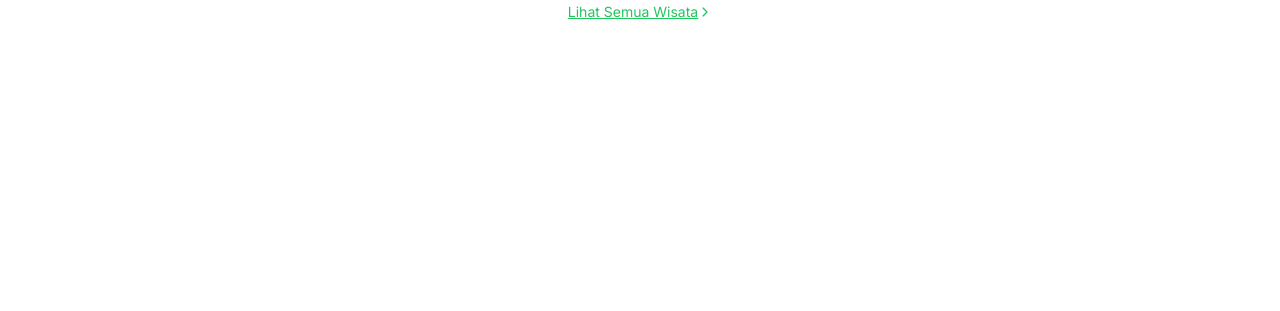
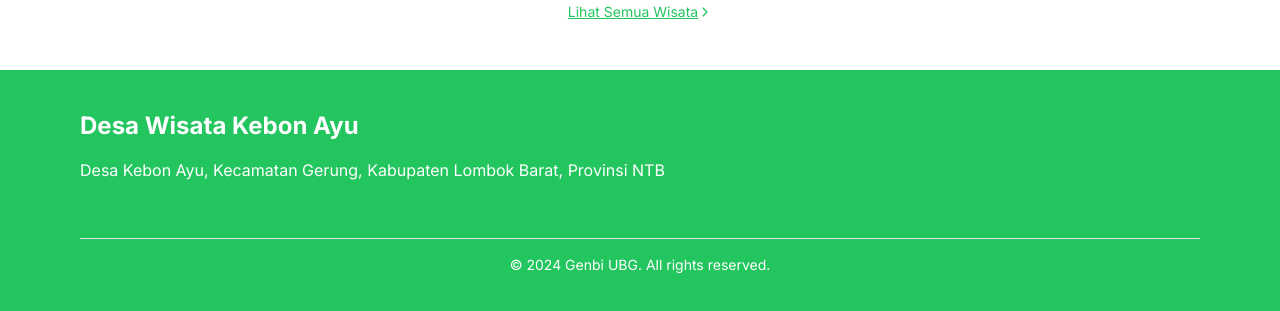
Before and after one commit to Bina-Desa/FE, a React (Vite) app: page / in a window 1280 px wide. Shown: the part 1936-2247 px from the top of the page. Before the commit the page ends 1966 px from the top, so only its background shows below. Built offline with nearby package versions, Linux system fonts and the light colour scheme.

Commit message:
feat: add footer element

```diff
--- /dev/null
+++ b/src/components/ui/footer.tsx
@@ -0,0 +1,17 @@
+export default function Footer() {
+  const currentYear = new Date().getFullYear();
+  return (
+    <footer className="bg-green-500 text-white py-10 mt-10">
+      <div className="max-w-6xl mx-auto px-4">
+        {' '}
+        <div>
+          <p className="text-2xl font-bold">Desa Wisata Kebon Ayu</p>
+          <p className="mt-4">Desa Kebon Ayu, Kecamatan Gerung, Kabupaten Lombok Barat, Provinsi NTB</p>
+        </div>
+        <div className="border-t mt-14">
+          <p className="text-sm mt-4 text-center">© {currentYear} Genbi UBG. All rights reserved.</p>
+        </div>
+      </div>
+    </footer>
+  );
+}
--- a/src/routes/root.tsx
+++ b/src/routes/root.tsx
@@ -1,4 +1,5 @@
 import BerandaSection from '@/components/beranda-section';
+import Footer from '@/components/ui/footer';
 import Navbar from '@/components/ui/navbar';
 import { Outlet, useLocation } from 'react-router-dom';
 export default function Root() {
@@ -8,12 +9,12 @@ export default function Root() {
       <Navbar />
       {location.pathname === '/' ? (
         <div>
-
-          <BerandaSection/>
+          <BerandaSection />
         </div>
       ) : (
         <Outlet />
       )}
+      <Footer />
     </>
   );
 }
```
